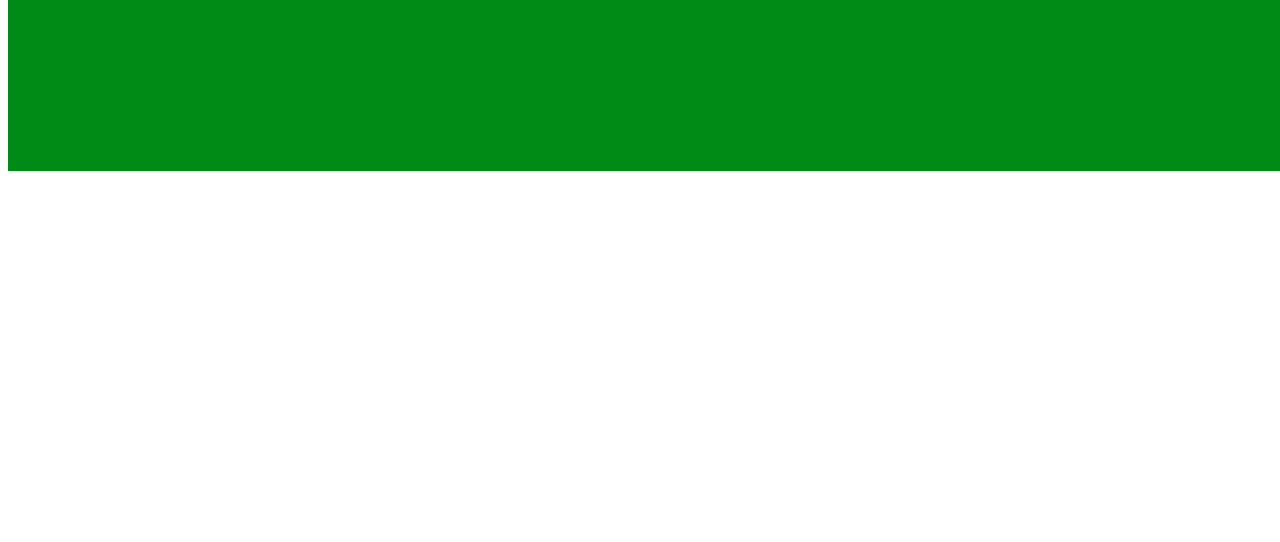
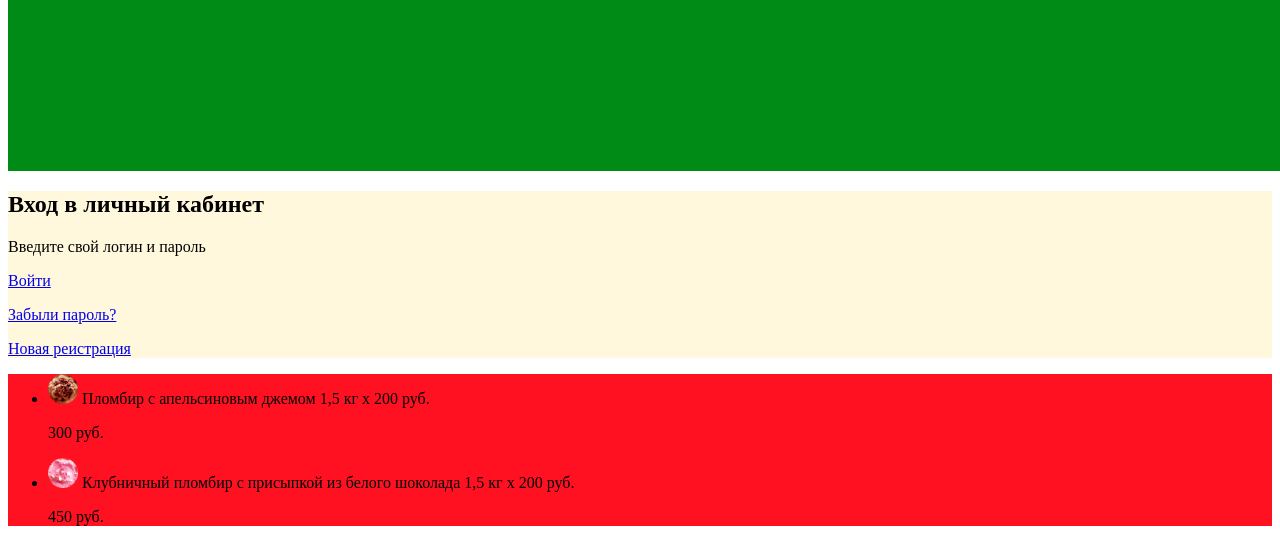
Before and after one commit to ramzes1x3/ramzes1x3.github.io, a plain HTML site: page index.html in a window 1280 px wide. Shown: the part 2994-3536 px from the top of the page. Before the commit the page ends 3173 px from the top, so only its background shows below. Drawn offline with Linux system fonts and the light colour scheme.

Commit message:
added lk and box

```diff
--- a/css/index.css
+++ b/css/index.css
@@ -20,3 +20,11 @@
     width: 1500px;
     height: 500px;
 }
+
+.lk {
+    background-color: cornsilk;
+}
+
+.box{
+    background-color: #f12;
+}
--- a/index.html
+++ b/index.html
@@ -208,5 +208,27 @@
                 <p>Сделано в HTML Academy © 2019</p>
             </div>
         </footer>
+
+        <section class = "lk">
+            <h2>Вход в личный кабинет</h2>
+            <p>Введите свой логин и пароль</p>
+            <!--здесь будет форма-->
+            <div>
+                <a href = "#">Войти</a>
+            </div>
+            <p><a href = "#">Забыли пароль?</a></p>
+            <p><a href = "#">Новая реистрация</a></p>
+        </section>
+        <section class = "box">
+            <ul>
+                <li><img src = "img/1.png" alt = "Пломбир с апильсновым джемом" width = "30" hieght = "30">
+                Пломбир с апельсиновым джемом 1,5 кг x 200 руб. <p>300 руб.</p></li>
+                <li><img src = "img/2.png" alt = "Клубничный пломбир с присыпкой из белого шоколада" width = "30" hieght = "30">
+                Клубничный пломбир с присыпкой из белого шоколада 1,5 кг x 200 руб. <p>450 руб.</p></li>
+            </ul>
+        </section>
+        <section class = "search">
+            <!--здесь будет форма-->
+        </section>
     </body>
 </html>
```
